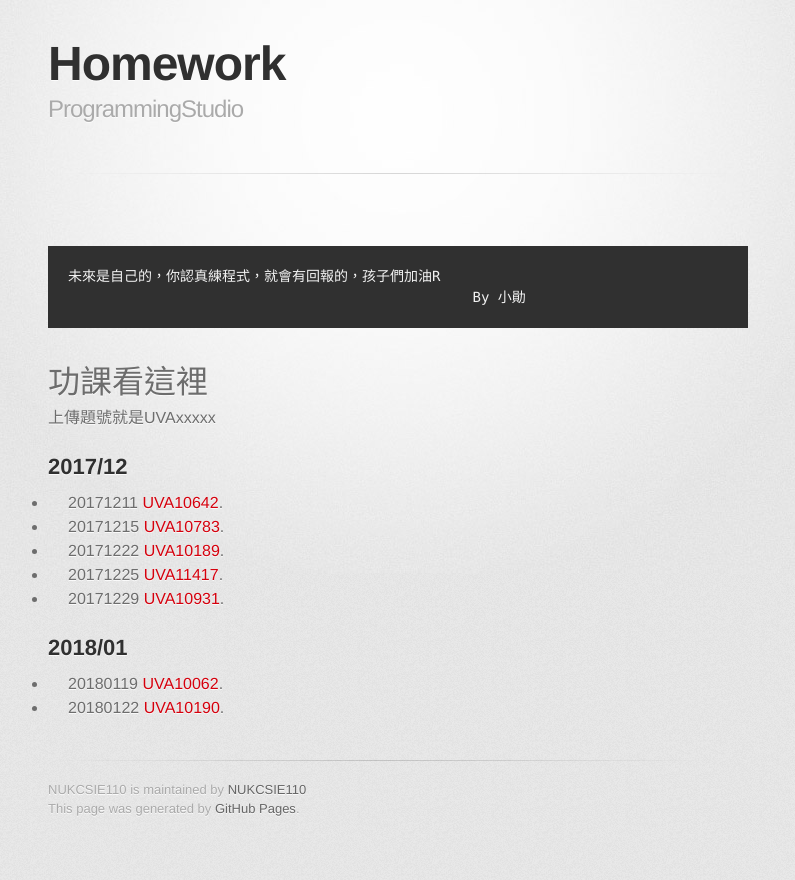
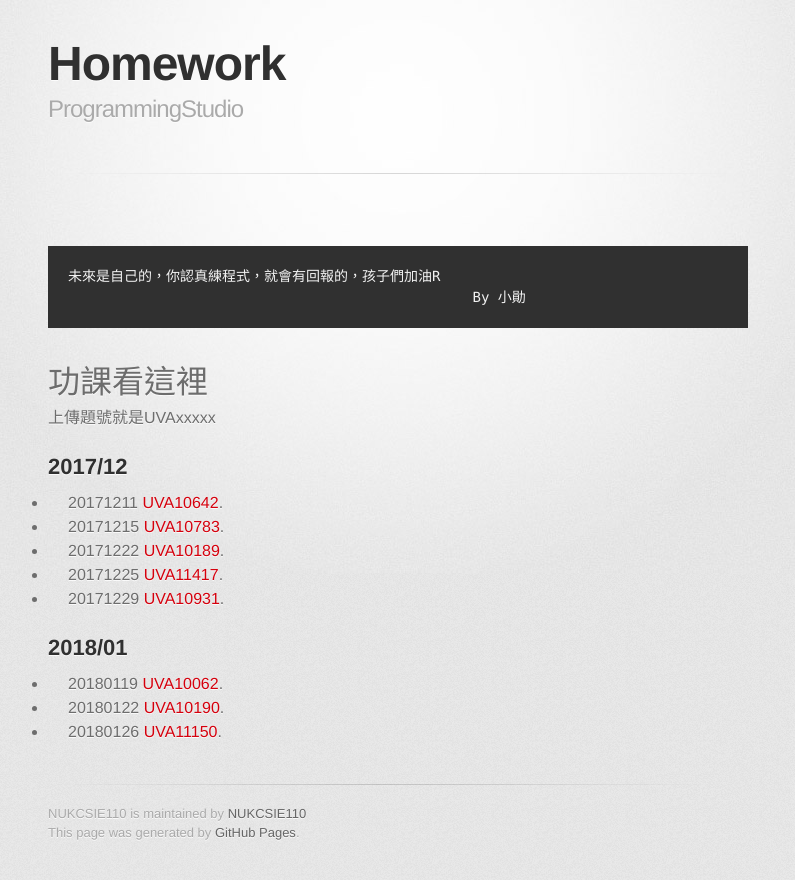
Before and after one commit to NUKCSIE110/ProgrammingStudio, a Jekyll site: the page built from homework.md, in a window 1280 px wide. Shown: the top 880 px of the page, without its empty margins (242-1037 px from the left). Built offline with Jekyll 4.4.1, drawn with Linux system fonts in a browser that asks for light colours; some web fonts are replaced.

Commit message:
20180126hw

```diff
--- a/homework.md
+++ b/homework.md
@@ -19,3 +19,4 @@
 ## 2018/01
 * 20180119<a href="https://uva.onlinejudge.org/index.php?option=com_onlinejudge&Itemid=8&page=show_problem&problem=1003" target="_blank"> UVA10062</a>.<br>
 * 20180122<a href="https://uva.onlinejudge.org/index.php?option=onlinejudge&page=show_problem&problem=1131" target="_blank"> UVA10190</a>.<br>
+* 20180126<a href="https://uva.onlinejudge.org/index.php?option=onlinejudge&page=show_problem&problem=2091" target="_blank"> UVA11150</a>.<br>
```
